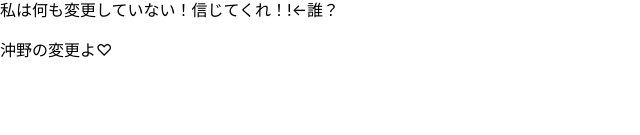
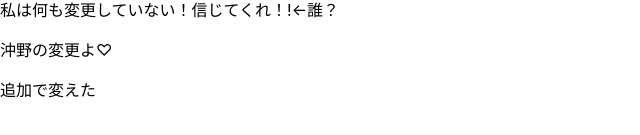
Before and after one commit to K-okino/test, a Next.js app: page / in a window 1280 px wide. Shown: the part 219-354 px from the top of the page, without its empty margins (0-640 px from the left). Built offline with nearby package versions, Linux system fonts and the light colour scheme.

Commit message:
kaetayo2

```diff
--- a/pages/index.js
+++ b/pages/index.js
@@ -8,6 +8,7 @@ export default function Home() {
     <p>榛葉の変更</p>
     <p>私は何も変更していない！信じてくれ！!←誰？</p>
     <p>沖野の変更よ♡</p>
+    <p>追加で変えた</p>
   </>);
 
 }
```
